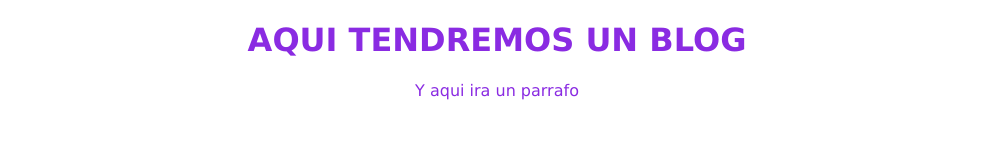
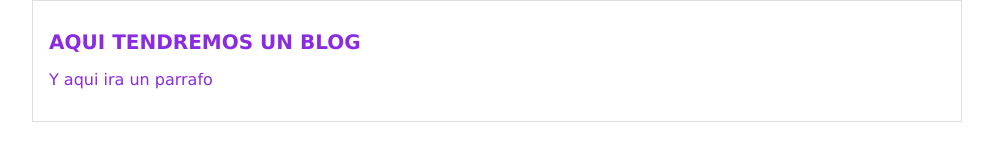
Before and after one commit to Newmannsoft/hyperblog, a plain HTML site: page index.html in a window 1280 px wide. Shown: the whole page, without its empty margins (143-1136 px from the left). Drawn offline with Linux system fonts and the light colour scheme.

Commit message:
Creacion de contenedores

```diff
--- a/css/style.css
+++ b/css/style.css
@@ -2,4 +2,19 @@ body {
     font-family: Verdana, Geneva, Tahoma, sans-serif;
     color: blueviolet;
     text-align: center;
+    font-size: 16px;
+    margin: 0;
+    padding: 0;
 }
+
+#container {
+    width: 70%;
+    padding: 1em;
+    text-align: left;
+    border: 1px solid #ddd;
+    margin: 0 auto;
+}
+
+#container h1 {
+    font-size: 20px;
+}
--- a/index.html
+++ b/index.html
@@ -8,9 +8,13 @@
     <link rel="stylesheet" href="./css/style.css">
 </head>
 <body>
-    <h1>
-        AQUI TENDREMOS UN BLOG
-    </h1>
-    <P>Y aqui ira un parrafo</P>
+    <div id="container">
+        <div id="post">
+            <h1>
+                AQUI TENDREMOS UN BLOG
+            </h1>
+            <P>Y aqui ira un parrafo</P>
+        </div>
+    </div>
 </body>
 </html>
```
